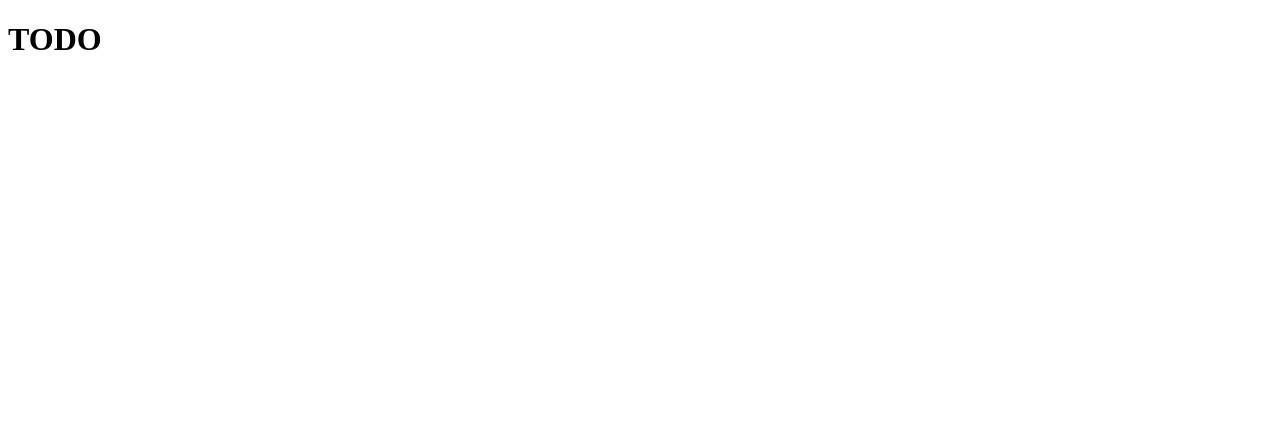
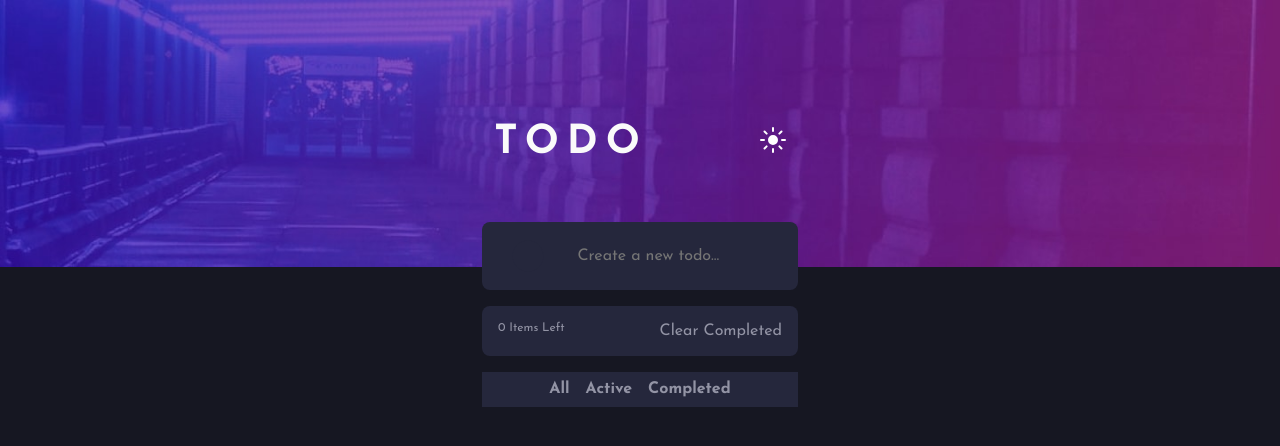
Before and after one commit to d-levchenko/todo-app, a website built with Vite: page src/index.html in a window 1280 px wide. Built offline with nearby package versions, Linux system fonts and the light colour scheme.

Commit message:
styles and structure before logic

```diff
--- /dev/null
+++ b/src/css/base.css
@@ -0,0 +1,40 @@
+:root {
+  --blue-500: hsl(220, 98%, 61%);
+  --check-bg-start: hsl(192, 100%, 67%);
+  --check-bg-end: hsl(280, 87%, 65%);
+
+  --light-grey-50: hsl(0, 0%, 98%);
+  --light-purple-300: hsl(234, 39%, 85%);
+  --light-gray-300: hsl(233, 11%, 84%);
+  --light-gray-600: hsl(236, 9%, 61%);
+  --light-navy-850: hsl(235, 19%, 35%);
+
+  --dark-navy-950: hsl(235, 21%, 11%);
+  --dark-navy-900: hsl(235, 24%, 19%);
+  --dark-purple-300: hsl(234, 39%, 85%);
+  --dark-purple-100: hsl(236, 33%, 92%);
+  --dark-purple-600: hsl(235, 16%, 43%);
+  --dark-purple-700: hsl(233, 14%, 35%);
+  --dark-purple-800: hsl(237, 14%, 26%);
+  --dark-grey-600: hsl(236, 9%, 61%);
+
+  --font-family: 'Josefin Sans', sans-serif;
+
+  --checkbox-size: 2rem;
+  --checkbox-icon-scale: 0.45;
+  --checkbox-gap: 1rem;
+
+  --checkbox-padding: 0.125rem;
+  --hero-height: 18rem;
+  --hero-overlap: 10rem;
+}
+
+body {
+  font-family: var(--font-family);
+  background-color: var(--dark-navy-950);
+  color: var(--light-gray-50);
+
+  background-image: url('../assets/bg-desktop-dark.jpg');
+  background-size: contain;
+  background-repeat: no-repeat;
+}
--- /dev/null
+++ b/src/css/filters.css
@@ -0,0 +1,33 @@
+.section-filters {
+  padding: 0.5rem;
+}
+
+.filters-wrapper {
+  display: flex;
+  justify-content: center;
+  margin: 0 auto;
+  width: 25%;
+  padding: 0.5rem;
+  background-color: var(--dark-navy-900);
+}
+
+.filters-list {
+  display: flex;
+  gap: 1rem;
+}
+
+.filters-button {
+  outline: none;
+  border: none;
+  background-color: transparent;
+  color: var(--dark-grey-600);
+  font-weight: 700;
+
+  &.active {
+    color: var(--blue-500);
+  }
+
+  &:hover {
+    color: var(--dark-purple-100);
+  }
+}
--- /dev/null
+++ b/src/css/header.css
@@ -0,0 +1,19 @@
+.page-header {
+  padding: 7.5rem 7.5rem 3rem 7.5rem;
+  display: flex;
+  justify-content: center;
+  align-items: baseline;
+  gap: 7rem;
+}
+
+.theme-button {
+  background-color: transparent;
+  border: none;
+}
+
+.title {
+  color: var(--light-grey-50);
+  font-size: 2.5rem;
+  letter-spacing: 0.5rem;
+  text-transform: uppercase;
+}
--- /dev/null
+++ b/src/css/reset.css
@@ -0,0 +1,55 @@
+h1,
+h2,
+h3,
+h4,
+h5,
+h6,
+p {
+  margin: 0;
+}
+
+p:last-child {
+  margin-bottom: 0;
+}
+
+ul {
+  margin: 0;
+  padding: 0;
+  list-style: none;
+}
+
+a {
+  color: inherit;
+  text-decoration: none;
+}
+
+button {
+  cursor: pointer;
+  padding: 0;
+}
+
+img {
+  display: block;
+  max-width: 100%;
+  height: auto;
+}
+
+ul,
+ol {
+  list-style-type: none;
+  margin: 0;
+  padding: 0;
+}
+
+.visually-hidden {
+  position: absolute;
+  width: 1px;
+  height: 1px;
+  margin: -1px;
+  border: 0;
+  padding: 0;
+  white-space: nowrap;
+  clip-path: inset(100%);
+  clip: rect(0 0 0 0);
+  overflow: hidden;
+}
--- a/src/css/styles.css
+++ b/src/css/styles.css
@@ -0,0 +1,9 @@
+@import url('https://fonts.googleapis.com/css2?family=Inter:ital,opsz,wght@0,14..32,100..900;1,14..32,100..900&family=Josefin+Sans:ital,wght@0,100..700;1,100..700&display=swap');
+
+@import url('./reset.css');
+@import url('./base.css');
+@import url('./header.css');
+@import url('./base.css');
+@import url('./todo-creation.css');
+@import url('./todo-list.css');
+@import url('./filters.css');
--- /dev/null
+++ b/src/css/todo-creation.css
@@ -0,0 +1,70 @@
+.creation-section {
+  padding: 0.5rem;
+}
+
+.creation-wrapper {
+  display: flex;
+  justify-content: center;
+  align-items: center;
+  gap: 1rem;
+  background-color: var(--dark-navy-900);
+  border-radius: 0.5rem;
+  margin: 0 auto;
+  width: 25%;
+  padding: 1rem;
+}
+
+.todo-label {
+  display: flex;
+  align-items: center;
+  padding: var(--checkbox-padding);
+  cursor: pointer;
+  gap: var(--checkbox-gap);
+}
+
+.todo-checkbox {
+  position: absolute;
+  width: 1px;
+  height: 1px;
+  padding: 0;
+  margin: -1px;
+  overflow: hidden;
+  clip: rect(0, 0, 0, 0);
+  white-space: nowrap;
+  border: 0;
+  transition: background 250ms linear box-shadow 250ms linear transform 250ms
+    linear;
+}
+
+.todo-input {
+  padding: 0.5rem 1rem;
+  background: none;
+  border: none;
+  font-size: 1rem;
+  outline: none;
+  color: var(--dark-purple-100);
+}
+
+.custom-checkbox {
+  width: var(--checkbox-size);
+  height: var(--checkbox-size);
+  border-radius: 50%;
+  background: var(--dark-navy-900);
+  border: 1px solid var(--dark-navy-900);
+  display: flex;
+  align-items: center;
+  justify-content: center;
+  cursor: pointer;
+
+  &::after {
+    content: '';
+    width: calc(var(--checkbox-size) * var(--checkbox-icon-scale));
+    height: calc(var(--checkbox-size) * var(--checkbox-icon-scale));
+    background-image: url('../assets/icon-check.svg');
+    opacity: 0;
+    transform: scale(0.8);
+    transition:
+      opacity 0.18s ease,
+      transform 0.18s ease;
+  }
+}
--- /dev/null
+++ b/src/css/todo-list.css
@@ -0,0 +1,25 @@
+.todo-list-section {
+  padding: 0.5rem;
+}
+
+.todo-wrapper {
+  display: flex;
+  justify-content: space-between;
+  padding: 0.5rem;
+  background-color: var(--dark-navy-900);
+  border-radius: 0.5rem;
+  margin: 0 auto;
+  width: 25%;
+  padding: 1rem;
+}
+
+.todo-counter-text {
+  color: var(--dark-grey-600);
+  font-size: 0.75rem;
+}
+
+.todo-list-button {
+  border: none;
+  background-color: transparent;
+  color: var(--dark-grey-600);
+}
--- a/src/index.html
+++ b/src/index.html
@@ -5,11 +5,22 @@
     <link rel="icon" href="/favicon-32x32.png" />
     <meta name="viewport" content="width=device-width, initial-scale=1.0" />
     <title>TODO App</title>
+
+    <link
+      rel="stylesheet"
+      href="node_modules/modern-normalize/modern-normalize.css" />
+
     <link rel="stylesheet" href="./css/styles.css" />
   </head>
   <body>
     <load src="./partials/header.html" />
 
+    <main>
+      <load src="./partials/todo-creation.html" />
+      <load src="./partials/todo-list.html" />
+      <load src="./partials/filters.html" />
+    </main>
+
     <script type="module" src="./js/main.js"></script>
   </body>
 </html>
--- /dev/null
+++ b/src/partials/filters.html
@@ -0,0 +1,15 @@
+<section class="section-filters">
+  <div class="filters-wrapper">
+    <ul class="filters-list">
+      <li>
+        <button class="filters-button">All</button>
+      </li>
+      <li>
+        <button class="filters-button">Active</button>
+      </li>
+      <li>
+        <button class="filters-button">Completed</button>
+      </li>
+    </ul>
+  </div>
+</section>
--- a/src/partials/header.html
+++ b/src/partials/header.html
@@ -1,5 +1,6 @@
-<header>
-  <div class="container">
-    <h1>TODO</h1>
-  </div>
+<header class="page-header">
+  <h1 class="title">Todo</h1>
+  <button class="theme-button">
+    <img src="./assets/icon-sun.svg" alt="Sun icon" id="theme-icon" />
+  </button>
 </header>
--- /dev/null
+++ b/src/partials/todo-creation.html
@@ -0,0 +1,13 @@
+<section class="creation-section">
+  <div class="creation-wrapper">
+    <label class="todo-label">
+      <input
+        class="todo-checkbox"
+        type="checkbox"
+        aria-hidden="true"
+        tabindex="-1" />
+      <span class="custom-checkbox" aria-hidden="true"></span>
+    </label>
+    <input class="todo-input" type="text" placeholder="Create a new todo..." />
+  </div>
+</section>
--- /dev/null
+++ b/src/partials/todo-list.html
@@ -0,0 +1,9 @@
+<section class="todo-list-section">
+  <div class="todo-wrapper">
+    <p class="todo-counter-text">
+      <span class="todo-counter">0</span>
+      Items Left
+    </p>
+    <button class="todo-list-button">Clear Completed</button>
+  </div>
+</section>
```
Also changed, not shown: src/partials/background.html (added, +6 -0 lines).
